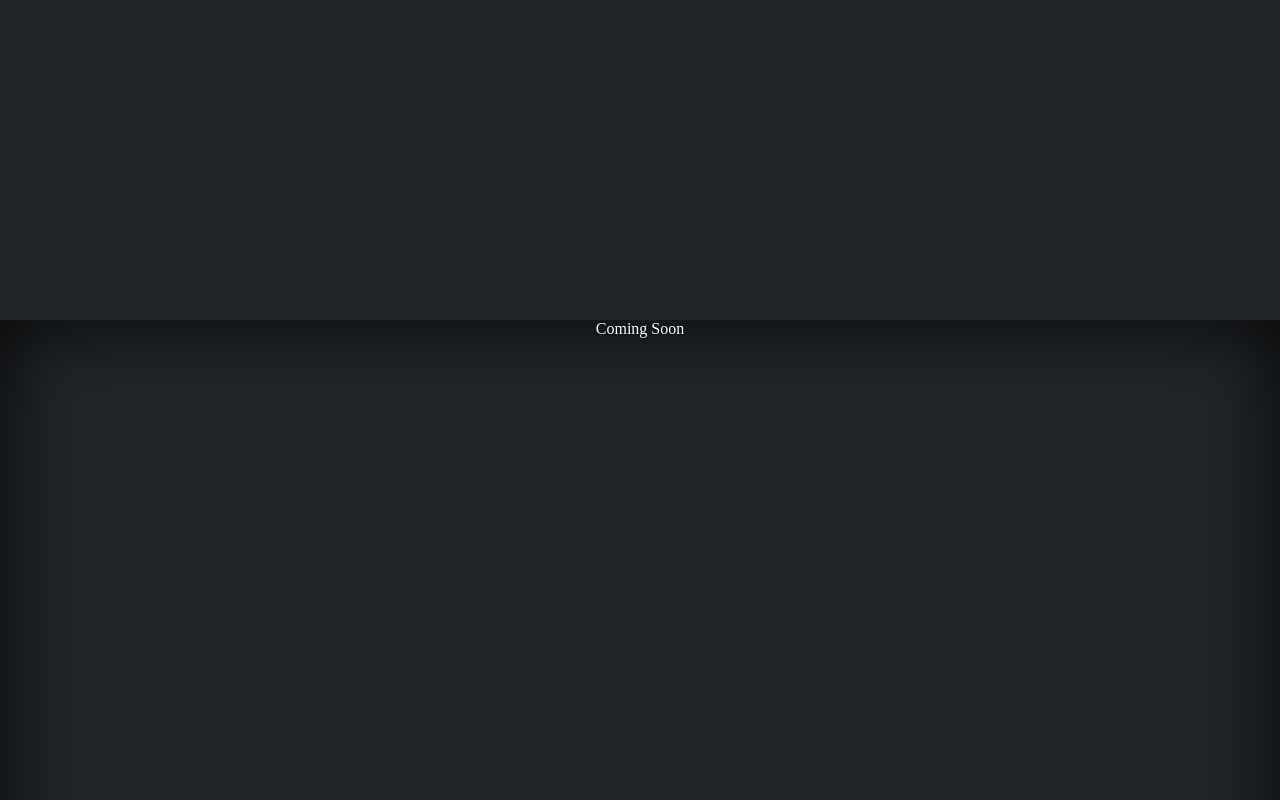
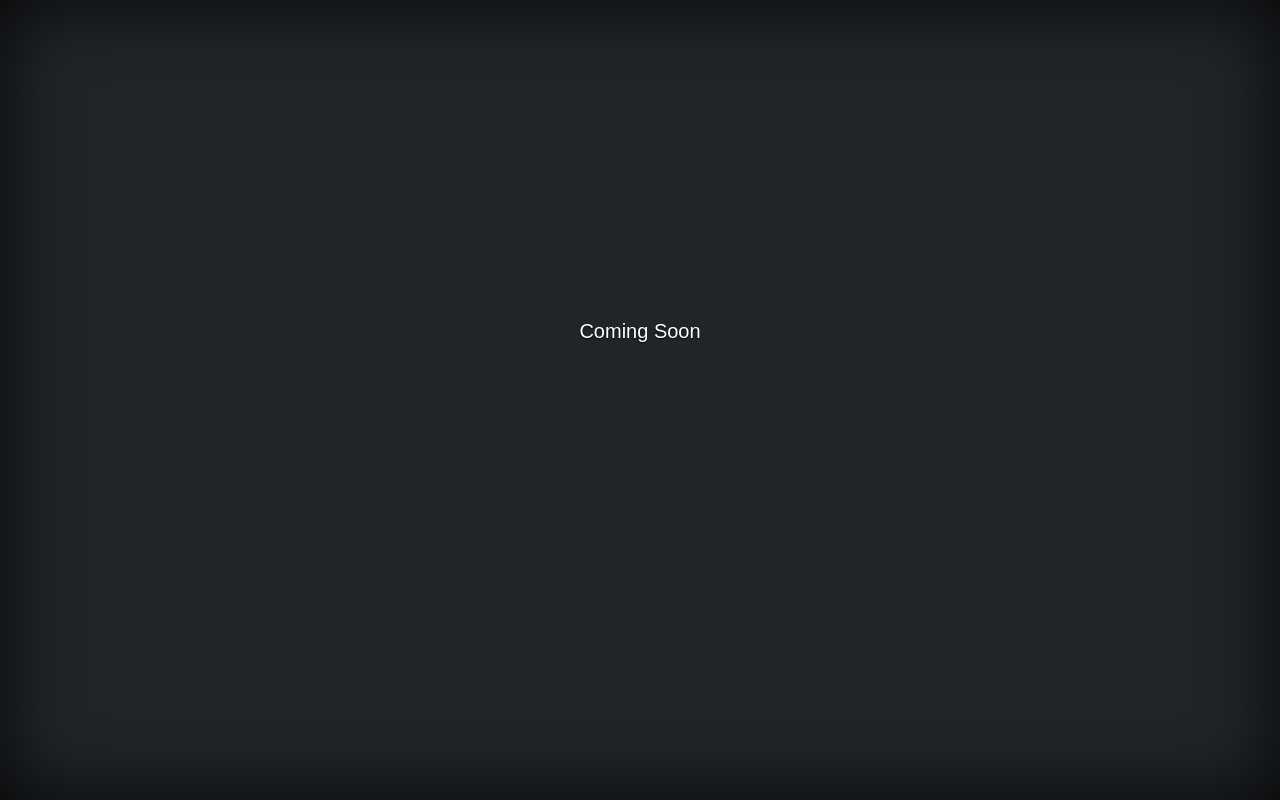
Before and after one commit to emend-io/emend-launch-site, a plain HTML site: page index.html in a window 1280 px wide. Shown: the top 800 px of the page. Drawn offline with Linux system fonts and the light colour scheme.

Commit message:
Update app.css

```diff
--- a/app.css
+++ b/app.css
@@ -21,5 +21,7 @@ body {
 
 .coming-soon-text {
   text-align: center;
-  margin-top: 40vh;
+  padding-top: 40vh;
+  font-family: sans-serif;
+  font-size: 20px;
 }
```
